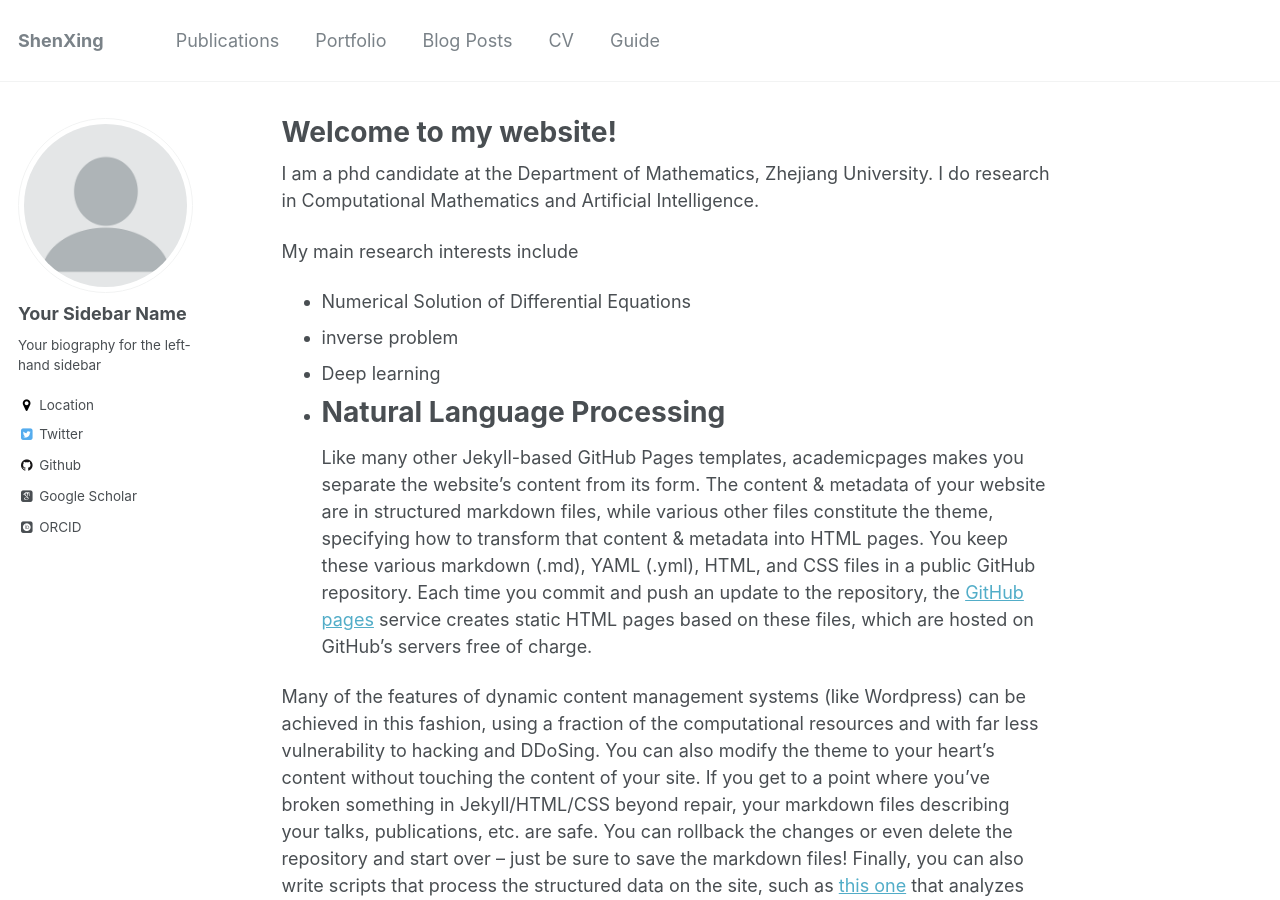
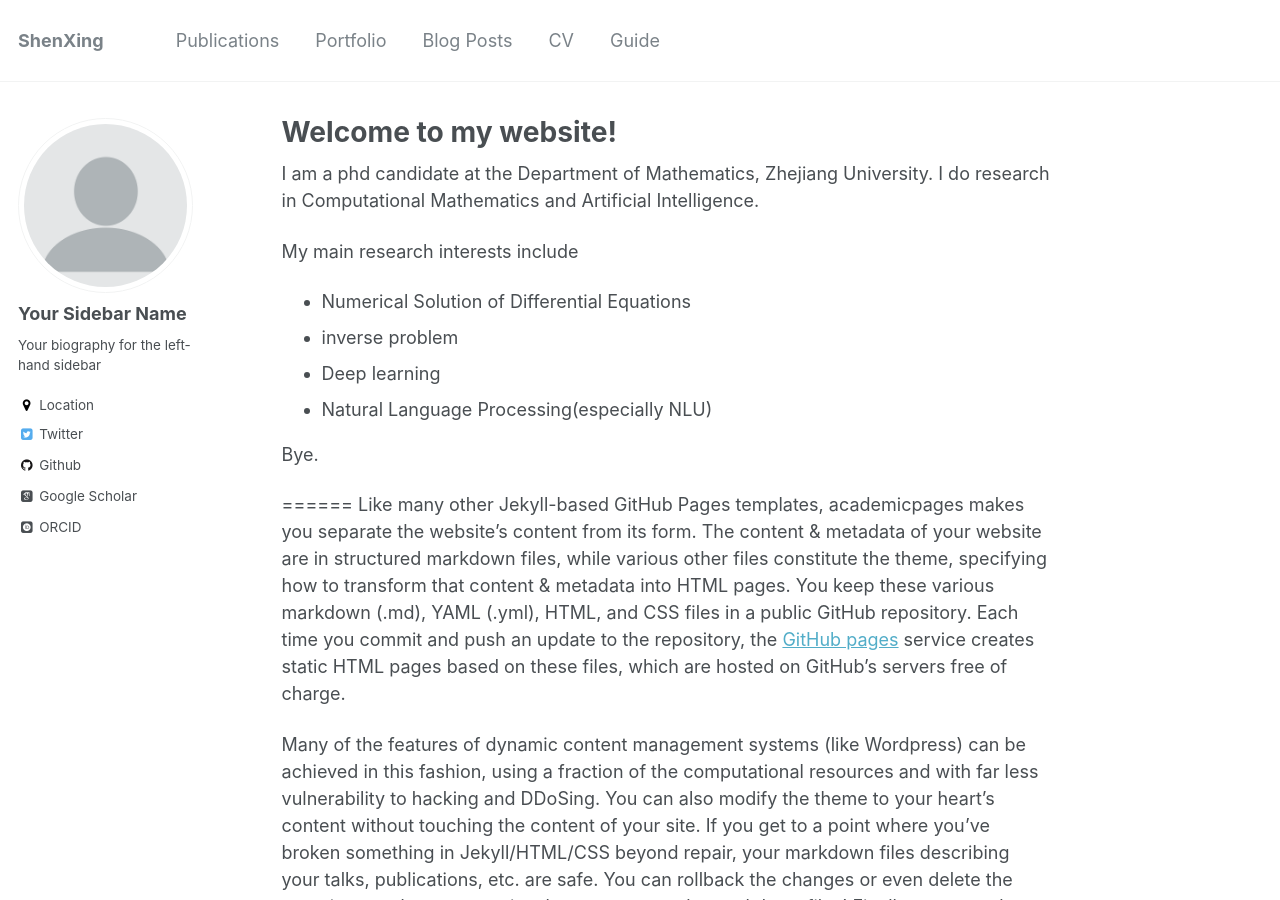
Before and after one commit to Xingbaji/xingbaji.github.io, a Jekyll site: the page built from _pages/about.md, in a window 1280 px wide and 900 px high. Built offline with Jekyll 4.4.1, drawn with Linux system fonts in a browser that asks for light colours; some web fonts are replaced.

Commit message:
shen_test

```diff
--- a/_pages/about.md
+++ b/_pages/about.md
@@ -15,7 +15,10 @@ My main research interests include
 - Numerical Solution of Differential Equations
 - inverse problem
 - Deep learning
-- Natural Language Processing
+- Natural Language Processing(especially NLU)
+
+Bye.
+
 ======
 Like many other Jekyll-based GitHub Pages templates, academicpages makes you separate the website's content from its form. The content & metadata of your website are in structured markdown files, while various other files constitute the theme, specifying how to transform that content & metadata into HTML pages. You keep these various markdown (.md), YAML (.yml), HTML, and CSS files in a public GitHub repository. Each time you commit and push an update to the repository, the [GitHub pages](https://pages.github.com/) service creates static HTML pages based on these files, which are hosted on GitHub's servers free of charge.
 
```
